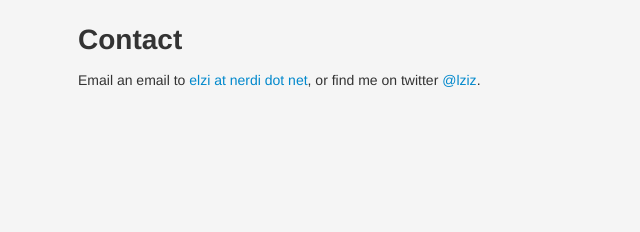
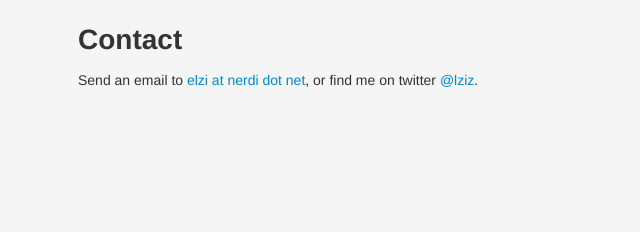
Before and after one commit to elzii/appmark, a plain HTML site: page index.html in a window 1280 px wide. Shown: the part 1087-1319 px from the top of the page, 577-1217 px from the left. Drawn offline with Linux system fonts and the light colour scheme.

Commit message:
footer text

```diff
--- a/index.html
+++ b/index.html
@@ -223,7 +223,7 @@
       </div>
       <div class="span6">
         <h1>Contact</h1><a name="contact"></a>
-        <p>Email an email to <a href="mailto:elzi@nerdi.net">elzi at nerdi dot net</a>, or find me on twitter <a href="http://twitter.com/lziz">@lziz</a>.</p>
+        <p>Send an email to <a href="mailto:elzi@nerdi.net">elzi at nerdi dot net</a>, or find me on twitter <a href="http://twitter.com/lziz">@lziz</a>.</p>
       </div>
 
       <div style="clear:both"></div>
```
